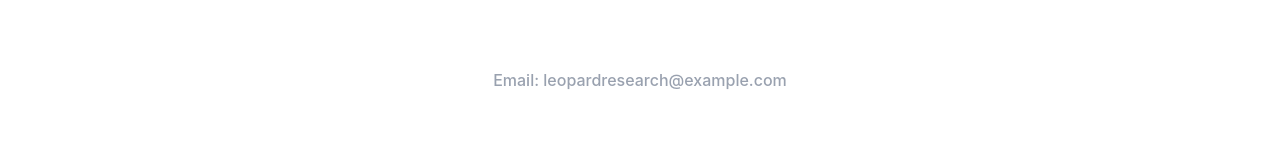
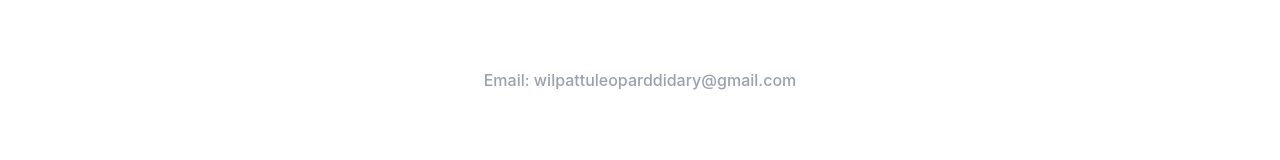
Before and after one commit to MinethV/wilpattu-leopard-diary-web, a Next.js app: page /contact in a window 1280 px wide. Shown: the part 1536-1696 px from the top of the page. Built offline with nearby package versions, Linux system fonts and the light colour scheme.

Commit message:
update the email address

```diff
--- a/app/contact/page.js
+++ b/app/contact/page.js
@@ -111,7 +111,7 @@ export default function ContactPage() {
             {/* Direct Email Section */}
             <div className="text-center pt-8 max-w-4xl mx-auto px-6">
                 <p className="text-gray-400 font-medium">
-                    Email: <a href="mailto:leopardresearch@example.com" className="hover:text-black transition-colors">leopardresearch@example.com</a>
+                    Email: <a href="mailto:leopardresearch@example.com" className="hover:text-black transition-colors">wilpattuleoparddidary@gmail.com</a>
                 </p>
             </div>
 
```
